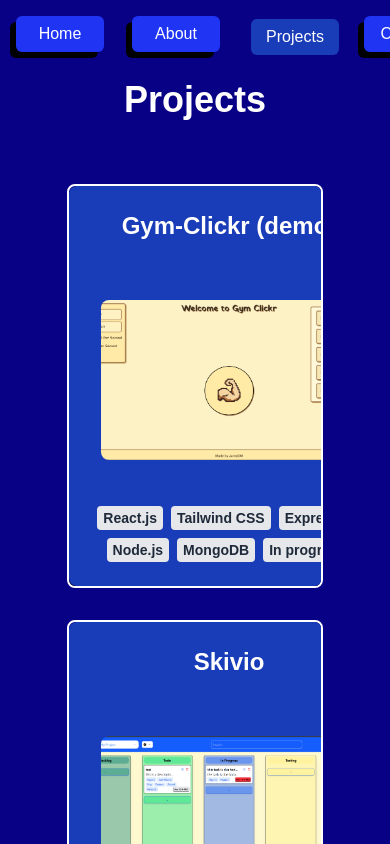
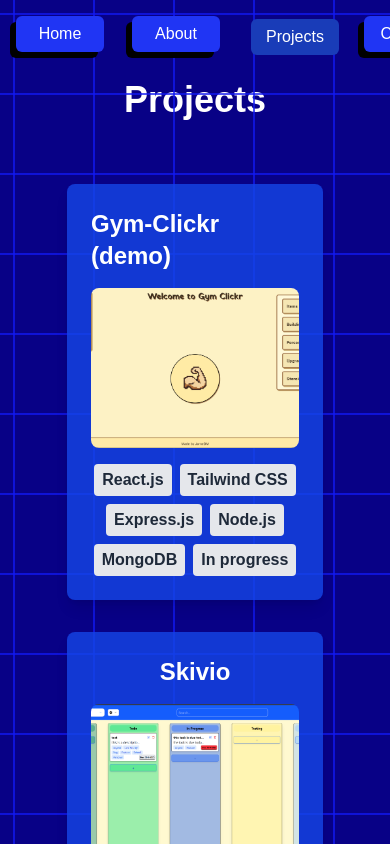
Before and after one commit to JarneDM/Portfolio, a React (Vite) app: page /projects in a window 390 px wide. Shown: the top 844 px of the page. Built offline with nearby package versions, Linux system fonts and the light colour scheme; a web font is replaced by a local one.

Commit message:
added animated background

```diff
--- a/package.json
+++ b/package.json
@@ -11,8 +11,10 @@
   },
   "dependencies": {
     "@formspree/react": "^3.0.0",
+    "@studio-freight/lenis": "^1.0.42",
     "@tailwindcss/vite": "^4.1.13",
     "framer-motion": "^12.23.22",
+    "lenis": "^1.3.11",
     "react": "^19.1.1",
     "react-dom": "^19.1.1",
     "react-router-dom": "^7.9.1",
--- a/src/App.jsx
+++ b/src/App.jsx
@@ -5,10 +5,19 @@ import DetailProject from "./components/DetailProject.jsx";
 import About from "./components/About.jsx";
 import Contact from "./components/Contact.jsx";
 import NavBar from "./components/NavBar.jsx";
+import Squares from "./components/ReactBit/Squares.jsx";
 
 function App() {
   return (
     <div className="bg-[#080186] min-h-screen w-full grid justify-center items-center p-6">
+      <Squares
+        speed={0.5}
+        squareSize={80}
+        direction="diagonal"
+        borderColor="#131bf2"
+        hoverFillColor="#1c49ff"
+        className="absolute inset-0 -z-0 w-full h-screen overflow-auto"
+      />
       <NavBar />
       <div className="flex-1 overflow-auto p-6">
         <Routes>
--- a/src/components/About.jsx
+++ b/src/components/About.jsx
@@ -9,7 +9,7 @@ function About() {
   if (!content) return <h1 className="text-white text-center mt-20 text-3xl">Not found</h1>;
 
   return (
-    <div className="p-10 space-y-8 min-w-[20rem] text-white flex flex-col items-center">
+    <div className="relative z-10 p-10 space-y-8 min-w-[20rem] text-white flex flex-col items-center bg-blue-800/50 rounded-lg shadow-lg shadow-black/50">
       <motion.h1
         className="text-5xl font-bold mb-8 border-b-2 border-white py-2 w-min text-center"
         initial={{ opacity: 0, y: -20 }}
--- a/src/components/DetailProject.jsx
+++ b/src/components/DetailProject.jsx
@@ -8,10 +8,10 @@ function DetailProject() {
   if (!project) return <h1>Not found</h1>;
 
   return (
-    <div className="p-10">
-      <h1 className="text-2xl">{project.title}</h1>
-      <img src={project.image} alt={project.title} />
-      <p>{project.description}</p>
+    <div className="p-8 max-w-3xl mx-auto bg-white/10 backdrop-blur-md rounded-2xl shadow-lg space-y-6">
+      <h1 className="text-3xl font-bold text-white border-b-2 border-blue-500 pb-2">{project.title}</h1>
+
+      <p className="text-gray-200 text-lg leading-relaxed">{project.description}</p>
     </div>
   );
 }
--- a/src/components/Home.jsx
+++ b/src/components/Home.jsx
@@ -1,10 +1,10 @@
 import React from "react";
 import { motion } from "framer-motion";
-import { Link, useLocation } from "react-router-dom";
+import { Link } from "react-router-dom";
 
 function Home() {
   return (
-    <div className="grid justify-center items-center text-white text-center min-h-screen px-6">
+    <div className="relative grid justify-center items-center text-white text-center min-h-screen px-6">
       <div className="space-y-8">
         <motion.div initial={{ opacity: 0, y: -20 }} animate={{ opacity: 1, y: 0 }} transition={{ duration: 0.8 }}>
           <h1 className="text-5xl mb-2">Hi,</h1>
--- a/src/components/Projects.jsx
+++ b/src/components/Projects.jsx
@@ -6,28 +6,22 @@ function Projects() {
   return (
     <div className="flex flex-col justify-center items-center">
       <h1 className="text-4xl font-bold my-8 text-white">Projects</h1>
-      <div className="p-8 min-w-[20rem] text-white grid grid-cols-1 md:grid-cols-2 lg:grid-cols-3 gap-8">
+
+      <div className="relative z-10 p-8 min-w-[20rem] text-white grid grid-cols-1 md:grid-cols-2 lg:grid-cols-3 gap-8">
         {projects.map((project) => (
           <Link
+            key={project.id}
             to={project.route}
-            key={project.id}
-            className="border-2 border-white rounded-lg overflow-hidden hover:scale-105 transition-transform duration-300"
+            className="bg-blue-700/80 p-6 rounded-lg shadow-lg flex flex-col items-center hover:scale-105 transform transition-all duration-300"
           >
-            <div
-              key={project.id}
-              className="bg-blue-800 rounded-lg h-[25rem] items-center shadow-lg shadow-black p-6 flex flex-col justify-between w-80"
-            >
-              <h2 className="text-2xl font-bold mb-2">{project.title}</h2>
-              <div className="mt-4 w-full flex justify-center p-2">
-                <img src={project.image} alt={project.title} className="w-64 h-40 object-cover rounded-lg" />
-              </div>
-              <div className="mt-3 flex flex-wrap justify-center gap-2">
-                {project.stack.map((s, idx) => (
-                  <span key={idx} className="inline-block bg-gray-200 text-gray-800 text-sm font-semibold px-1.5 py-0.5 rounded">
-                    {s}
-                  </span>
-                ))}
-              </div>
+            <h2 className="text-2xl font-bold mb-4">{project.title}</h2>
+            <img src={project.image} alt={project.title} className="w-64 h-40 object-cover rounded-lg mb-4" />
+            <div className="flex flex-wrap gap-2 justify-center">
+              {project.stack.map((s, idx) => (
+                <span key={idx} className="px-2 py-1 bg-gray-200 text-gray-800 rounded font-semibold">
+                  {s}
+                </span>
+              ))}
             </div>
           </Link>
         ))}
--- /dev/null
+++ b/src/components/ReactBit/Squares.css
@@ -0,0 +1,6 @@
+.squares-canvas {
+  width: 100%;
+  height: 100%;
+  border: none;
+  display: block;
+}
--- /dev/null
+++ b/src/components/ReactBit/Squares.jsx
@@ -0,0 +1,128 @@
+import { useRef, useEffect } from "react";
+import "./Squares.css";
+
+const Squares = ({ direction = "right", speed = 1, borderColor = "#999", squareSize = 40, hoverFillColor = "#222", className = "" }) => {
+  const canvasRef = useRef(null);
+  const requestRef = useRef(null);
+  const numSquaresX = useRef();
+  const numSquaresY = useRef();
+  const gridOffset = useRef({ x: 0, y: 0 });
+  const hoveredSquare = useRef(null);
+
+  useEffect(() => {
+    const canvas = canvasRef.current;
+    const ctx = canvas.getContext("2d");
+
+    const resizeCanvas = () => {
+      canvas.width = canvas.offsetWidth;
+      canvas.height = canvas.offsetHeight;
+      numSquaresX.current = Math.ceil(canvas.width / squareSize) + 1;
+      numSquaresY.current = Math.ceil(canvas.height / squareSize) + 1;
+    };
+
+    window.addEventListener("resize", resizeCanvas);
+    resizeCanvas();
+
+    const drawGrid = () => {
+      ctx.clearRect(0, 0, canvas.width, canvas.height);
+
+      const startX = Math.floor(gridOffset.current.x / squareSize) * squareSize;
+      const startY = Math.floor(gridOffset.current.y / squareSize) * squareSize;
+
+      for (let x = startX; x < canvas.width + squareSize; x += squareSize) {
+        for (let y = startY; y < canvas.height + squareSize; y += squareSize) {
+          const squareX = x - (gridOffset.current.x % squareSize);
+          const squareY = y - (gridOffset.current.y % squareSize);
+
+          if (
+            hoveredSquare.current &&
+            Math.floor((x - startX) / squareSize) === hoveredSquare.current.x &&
+            Math.floor((y - startY) / squareSize) === hoveredSquare.current.y
+          ) {
+            ctx.fillStyle = hoverFillColor;
+            ctx.fillRect(squareX, squareY, squareSize, squareSize);
+          }
+
+          ctx.strokeStyle = borderColor;
+          ctx.strokeRect(squareX, squareY, squareSize, squareSize);
+        }
+      }
+
+      const gradient = ctx.createRadialGradient(
+        canvas.width / 2,
+        canvas.height / 2,
+        0,
+        canvas.width / 2,
+        canvas.height / 2,
+        Math.sqrt(canvas.width ** 2 + canvas.height ** 2) / 2
+      );
+      gradient.addColorStop(0, "rgba(0, 0, 0, 0)");
+
+      ctx.fillStyle = gradient;
+      ctx.fillRect(0, 0, canvas.width, canvas.height);
+    };
+
+    const updateAnimation = () => {
+      const effectiveSpeed = Math.max(speed, 0.1);
+      switch (direction) {
+        case "right":
+          gridOffset.current.x = (gridOffset.current.x - effectiveSpeed + squareSize) % squareSize;
+          break;
+        case "left":
+          gridOffset.current.x = (gridOffset.current.x + effectiveSpeed + squareSize) % squareSize;
+          break;
+        case "up":
+          gridOffset.current.y = (gridOffset.current.y + effectiveSpeed + squareSize) % squareSize;
+          break;
+        case "down":
+          gridOffset.current.y = (gridOffset.current.y - effectiveSpeed + squareSize) % squareSize;
+          break;
+        case "diagonal":
+          gridOffset.current.x = (gridOffset.current.x - effectiveSpeed + squareSize) % squareSize;
+          gridOffset.current.y = (gridOffset.current.y - effectiveSpeed + squareSize) % squareSize;
+          break;
+        default:
+          break;
+      }
+
+      drawGrid();
+      requestRef.current = requestAnimationFrame(updateAnimation);
+    };
+
+    const handleMouseMove = (event) => {
+      const rect = canvas.getBoundingClientRect();
+      const mouseX = event.clientX - rect.left;
+      const mouseY = event.clientY - rect.top;
+
+      const startX = Math.floor(gridOffset.current.x / squareSize) * squareSize;
+      const startY = Math.floor(gridOffset.current.y / squareSize) * squareSize;
+
+      const hoveredSquareX = Math.floor((mouseX + gridOffset.current.x - startX) / squareSize);
+      const hoveredSquareY = Math.floor((mouseY + gridOffset.current.y - startY) / squareSize);
+
+      if (!hoveredSquare.current || hoveredSquare.current.x !== hoveredSquareX || hoveredSquare.current.y !== hoveredSquareY) {
+        hoveredSquare.current = { x: hoveredSquareX, y: hoveredSquareY };
+      }
+    };
+
+    const handleMouseLeave = () => {
+      hoveredSquare.current = null;
+    };
+
+    canvas.addEventListener("mousemove", handleMouseMove);
+    canvas.addEventListener("mouseleave", handleMouseLeave);
+
+    requestRef.current = requestAnimationFrame(updateAnimation);
+
+    return () => {
+      window.removeEventListener("resize", resizeCanvas);
+      cancelAnimationFrame(requestRef.current);
+      canvas.removeEventListener("mousemove", handleMouseMove);
+      canvas.removeEventListener("mouseleave", handleMouseLeave);
+    };
+  }, [direction, speed, borderColor, hoverFillColor, squareSize]);
+
+  return <canvas ref={canvasRef} className={`squares-canvas ${className}`}></canvas>;
+};
+
+export default Squares;
--- a/src/index.css
+++ b/src/index.css
@@ -13,9 +13,30 @@
 
 body {
   background-color: #f1f5f9;
-  /* overflow: hidden; */
+  overflow: hidden;
   overflow-x: hidden;
   font-family: "Kodchasan", sans-serif;
   font-weight: 500;
   font-style: normal;
 }
+
+@keyframes waveGradient {
+  0% {
+    background-position: 50% 50%;
+  }
+  50% {
+    background-position: 100% 100%;
+  }
+  100% {
+    background-position: 50% 50%;
+  }
+}
+
+.animated-bg {
+  background: radial-gradient(circle at 20% 30%, #02267b, transparent 50%),
+    /* darkest blue */ radial-gradient(circle at 80% 70%, #001e6f, transparent 50%),
+    /* deep blue */ radial-gradient(circle at 50% 50%, #3300c0, transparent 60%),
+    /* medium-dark blue */ /* deep blue */ radial-gradient(circle at 25% 25%, #6000c7, transparent 80%); /* medium-dark blue */
+  background-size: 200% 200%;
+  animation: waveGradient 12s ease-in-out infinite;
+}
--- a/src/main.jsx
+++ b/src/main.jsx
@@ -4,6 +4,7 @@ import { createRoot } from "react-dom/client";
 import { BrowserRouter } from "react-router-dom";
 import "./index.css";
 import App from "./App.jsx";
+import Squares from "./components/ReactBit/Squares.jsx";
 
 createRoot(document.getElementById("root")).render(
   <StrictMode>
```
Also changed, not shown: 1 other file (tests, documents, lock files or other folders).
